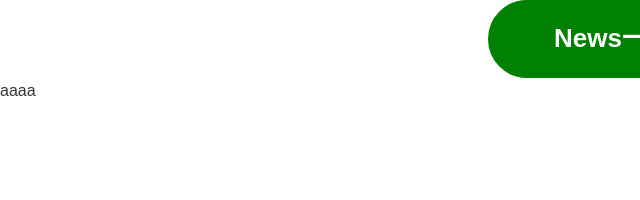
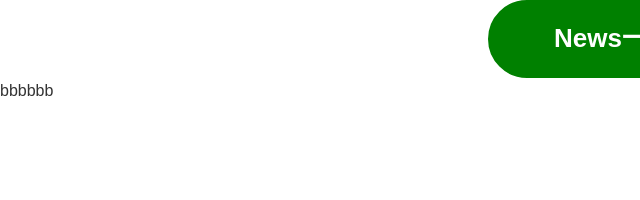
Before and after one commit to Kyo-page/test, a plain HTML site: page index.html in a window 1280 px wide. Shown: the top 200 px of the page, 0-640 px from the left. Drawn offline with nearby package versions, Linux system fonts and the light colour scheme.

Commit message:
Update index.html

```diff
--- a/index.html
+++ b/index.html
@@ -20,7 +20,7 @@
       <a href="https://www.amazon.co.jp/" class="btn btn--green">News一覧へ<span class="arrow arrow-right"></span></a>
     </div>
 
-    <p>aaaa</p>
+    <p>bbbbbb</p>
 
     <div class="fuwa element">
       <p>ふわっと出てくる</p>
```
